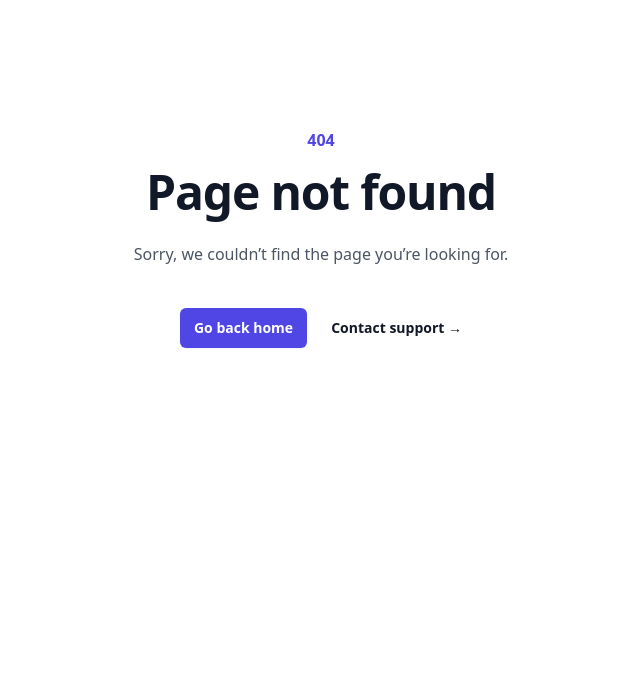
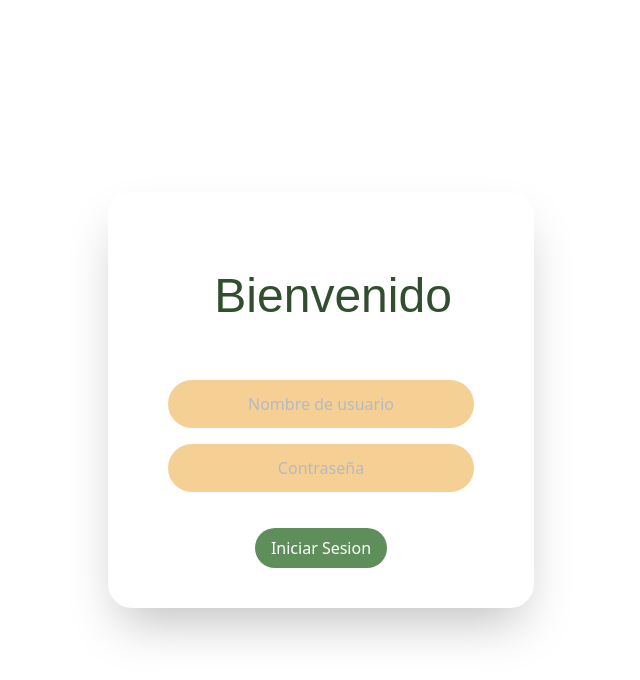
Before and after one commit to hiramgabriel1/udfit-client, a React (Vite) app: page /app/auth/login-user in a window 1280 px wide. Before the commit this address had no page. Shown: the top 680 px of the page, without its empty margins (319-959 px from the left). Built offline with nearby package versions, Linux system fonts and the light colour scheme.

Commit message:
[feature]: form validation data

```diff
--- a/src/App.tsx
+++ b/src/App.tsx
@@ -1,7 +1,8 @@
-import "./index.css";
 import { BrowserRouter, Routes, Route, useRouteError } from "react-router-dom";
 import Header from "./components/common/Header";
-import PageNotFound from "./components/Errors/PageNotFound";
+import PageNotFound from "./components/errors/PageNotFound";
+import FormAuthRegister from "./components/forms/FormAuthLogin";
+import "./index.css";
 
 function HandleError(){
   const error = useRouteError()
@@ -19,11 +20,11 @@ function App() {
           <Route
             path="/"
             element={<Header />}
-            errorElement={<HandleError/>}
+            errorElement={<HandleError />}
             action={()=> { throw new Response('error', { status: 404 }) }}
           />
-          {/* error elements render */}
-          <Route path="*" element={<PageNotFound/>}/>
+          <Route path="/app/auth/login-user" element={<FormAuthRegister />} />
+          <Route path="*" element={<PageNotFound />}/>
         </Routes>
       </BrowserRouter>
     </>
--- /dev/null
+++ b/src/components/forms/FormAuthLogin.tsx
@@ -0,0 +1,66 @@
+import { useEffect } from "react";
+import { SubmitHandler, useForm } from "react-hook-form";
+import { ToastContainer, toast } from "react-toastify";
+import 'react-toastify/dist/ReactToastify.css';
+
+type IUserForm = {
+  username: string;
+  password: string;
+};
+
+function FormAuthLogin() {
+  const {
+    register,
+    handleSubmit,
+    formState: { errors },
+  } = useForm<IUserForm>();
+  const onSubmit: SubmitHandler<IUserForm> = (dataForm) => {
+    console.log(dataForm);
+  };
+
+  useEffect(() => {
+    if (errors.username?.type === "required") toast.error('Escribe algo pto')
+  }, [errors.username])
+
+  return (
+    <>
+      <ToastContainer position="top-center" theme="dark"  />
+
+      <section className="flex items-center justify-center min-h-screen">
+        <div className="bg-white rounded-3xl shadow-2xl py-10 md:w-1/3">
+          <div className="text-center mb-10 md:w-1/2 m-auto">
+            <h1 className="text-color-secondary font-principal text-2xl pt-10 text-center md:text-5xl">
+              Bienvenido
+            </h1>
+          </div>
+          <form onSubmit={handleSubmit(onSubmit)} className="px-5">
+            <div className="text-center">
+              <div className="flex flex-col py-5 px-10 space-y-4">
+                <input
+                  type="text"
+                  className="bg-color-primary-orange p-3 rounded-3xl text-center text-black hover:border-color-secondary opacity-75 input"
+                  placeholder="Nombre de usuario"
+                  {...register("username", { required: true })}
+                  aria-invalid={errors.username ? "true" : "false"}
+                />
+                <input
+                  type="password"
+                  className="bg-color-primary-orange p-3 rounded-3xl text-center text-black hover:border-color-secondary opacity-75 input"
+                  placeholder="Contraseña"
+                  {...register("password")}
+                />
+              </div>
+            </div>
+            <div className="flex items-center justify-center mt-4">
+              <button className="bg-color-secondary-light text-white py-2 px-4 rounded-3xl w-200">
+                Iniciar Sesion
+              </button>
+            </div>
+          </form>
+        </div>
+      </section>
+    </>
+  );
+}
+
+export default FormAuthLogin;
```
Also changed, not shown: src/pages/auth/Register.tsx (added).
